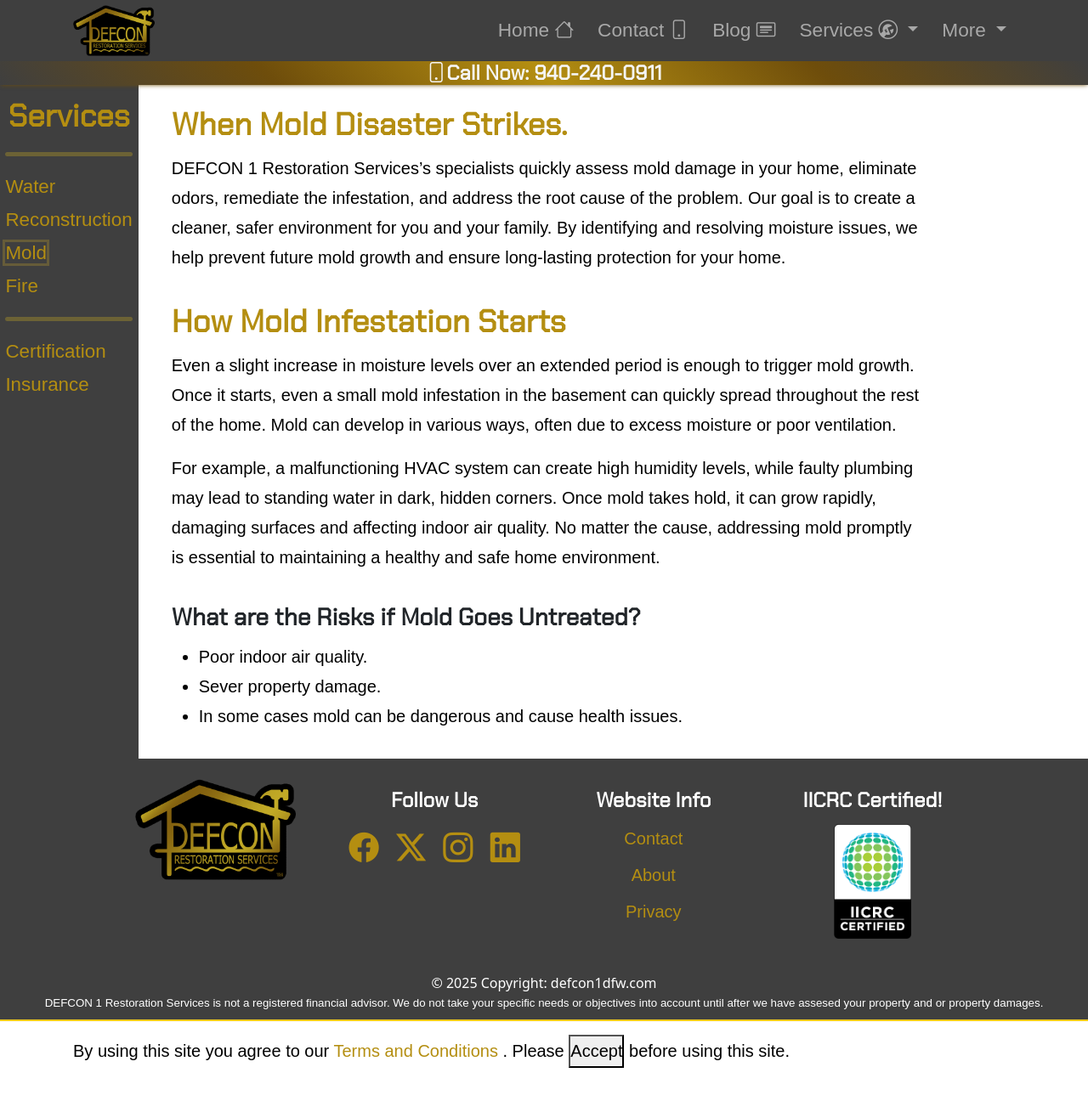
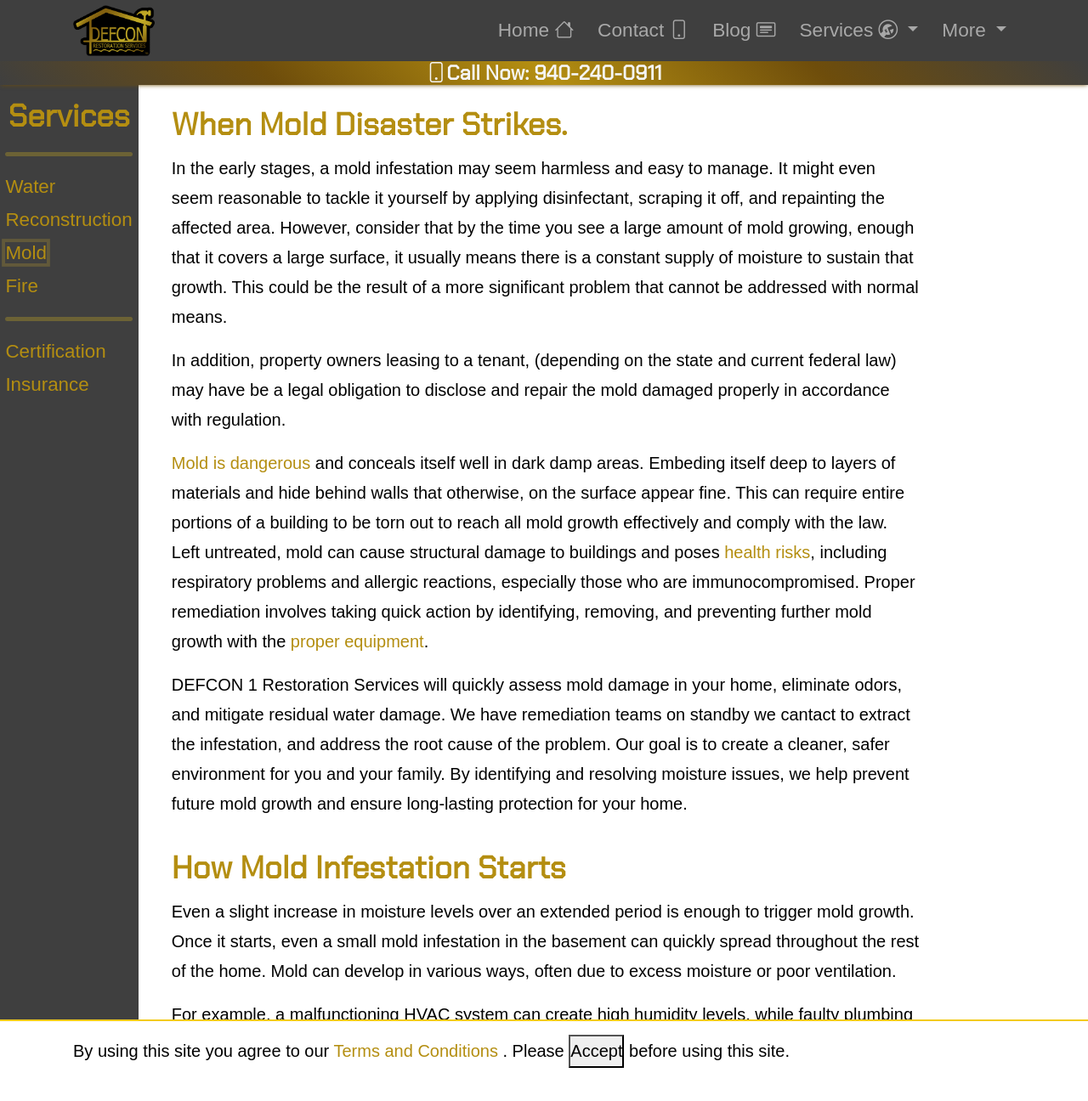
Before and after one commit to defcon1dfw/defcon1dfw.github.io, a Jekyll site: the page built from service/mold.md, in a window 1280 px wide and 1400 px high, scrolled down 646 px. Shown: the top 1296 px of the window at 85% size. Built offline with Jekyll 4.4.1, drawn with Linux system fonts in a browser that asks for light colours.

```diff
--- a/service/mold.md
+++ b/service/mold.md
@@ -9,7 +9,13 @@ title: "Mold Damage Restoration"
 
 ## When Mold Disaster Strikes.
 
-{{ site.dbaOneName }} {{ site.dbaTwoName }}'s specialists quickly assess mold damage in your home, eliminate odors, remediate the infestation, and address the root cause of the problem. Our goal is to create a cleaner, safer environment for you and your family. By identifying and resolving moisture issues, we help prevent future mold growth and ensure long-lasting protection for your home.
+In the early stages, a mold infestation may seem harmless and easy to manage. It might even seem reasonable to tackle it yourself by applying disinfectant, scraping it off, and repainting the affected area. However, consider that by the time you see a large amount of mold growing, enough that it covers a large surface, it usually means there is a constant supply of moisture to sustain that growth. This could be the result of a more significant problem that cannot be addressed with normal means.
+
+In addition, property owners leasing to a tenant, (depending on the state and current federal law) may have be a legal obligation to disclose and repair the mold damaged properly in accordance with regulation.
+
+[Mold is dangerous](https://www.cdc.gov/mold-health/about/index.html) and conceals itself well in dark damp areas. Embeding itself deep to layers of materials and hide behind walls that otherwise, on the surface appear fine. This can require entire portions of a building to be torn out to reach all mold growth effectively and comply with the law. Left untreated, mold can cause structural damage to buildings and poses [health risks](https://www.cdc.gov/niosh/mold/health-problems/index.html), including respiratory problems and allergic reactions, especially those who are immunocompromised. Proper remediation involves taking quick action by identifying, removing, and preventing further mold growth with the [proper equipment]({{ site.url }}/blog/restoration/2025/02/17/equipment-used-in-mitigation.html).
+
+{{ site.dbaOneName }} {{ site.dbaTwoName }} will quickly assess mold damage in your home, eliminate odors, and mitigate residual water damage. We have remediation teams on standby we cantact to extract the infestation, and address the root cause of the problem. Our goal is to create a cleaner, safer environment for you and your family. By identifying and resolving moisture issues, we help prevent future mold growth and ensure long-lasting protection for your home.
 
 ## How Mold Infestation Starts
 
@@ -17,10 +23,4 @@ Even a slight increase in moisture levels over an extended period is enough to t
 
 For example, a malfunctioning HVAC system can create high humidity levels, while faulty plumbing may lead to standing water in dark, hidden corners. Once mold takes hold, it can grow rapidly, damaging surfaces and affecting indoor air quality. No matter the cause, addressing mold promptly is essential to maintaining a healthy and safe home environment.
 
-### What are the Risks if Mold Goes Untreated?
-
-- Poor indoor air quality.
-- Sever property damage.
-- In some cases mold can be dangerous and cause health issues.
-
 </div>
```
Also changed, not shown: _posts/2025-02-19-common-mold-types.md (added, +42 -0 lines), service/water.md (+1 -1 lines), assets/img/post/2025/moldy-wall.jpg (added).
